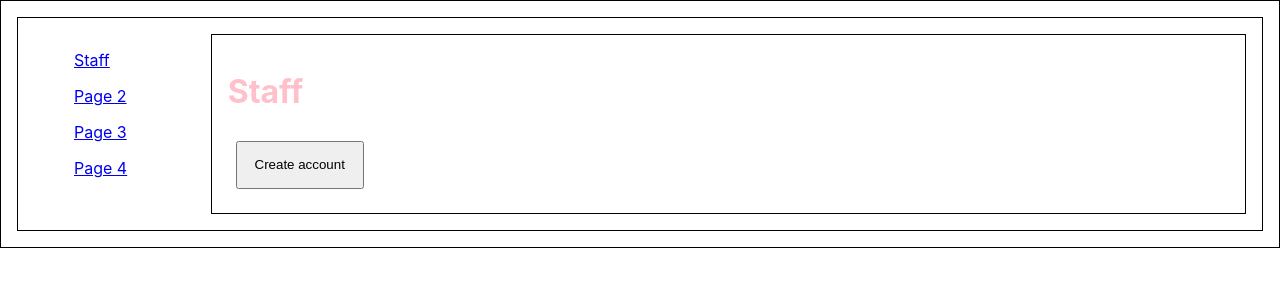
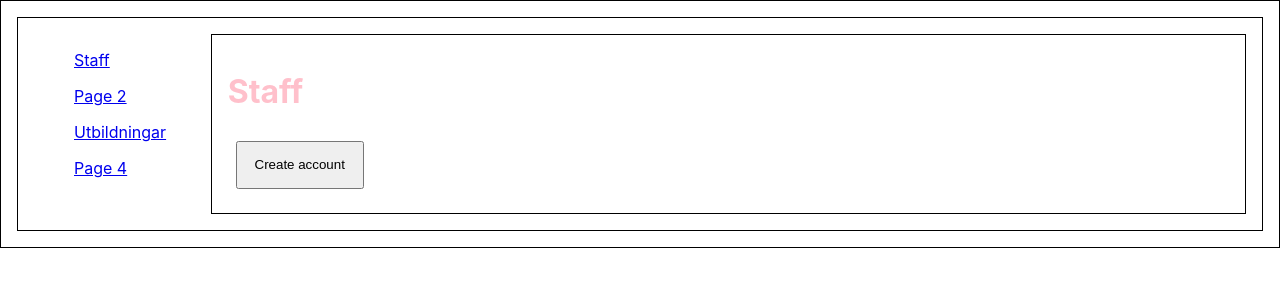
Before and after one commit to justdReas/grupp-projekt, a React (Create React App) app: page / in a window 1280 px wide. Shown: the top 300 px of the page. Built offline with nearby package versions, Linux system fonts and the light colour scheme.

Commit message:
Utbildningar

```diff
--- a/src/App.js
+++ b/src/App.js
@@ -1,8 +1,6 @@
 import React from "react";
 import { Route, Routes } from "react-router-dom";
-
 import "./App.css";
-
 import Navbar from "./componenets/Navbar";
 import Page1 from "./componenets/Page1";
 import Page2 from "./componenets/Page2";
--- a/src/componenets/Navbar.js
+++ b/src/componenets/Navbar.js
@@ -17,7 +17,7 @@ const Navbar = () => {
         </ul>
         <ul>
           <NavLink className="button" to="/page3">
-            Page 3
+            Utbildningar
           </NavLink>
         </ul>
         <ul>
```
